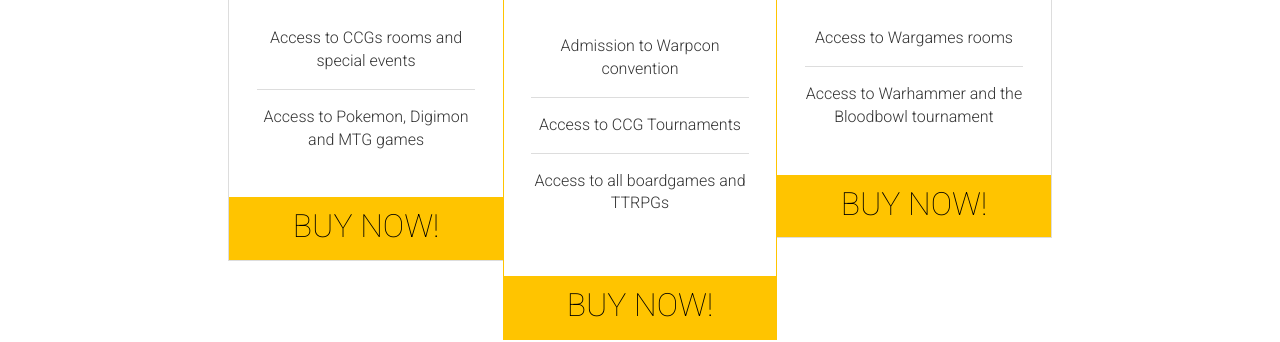
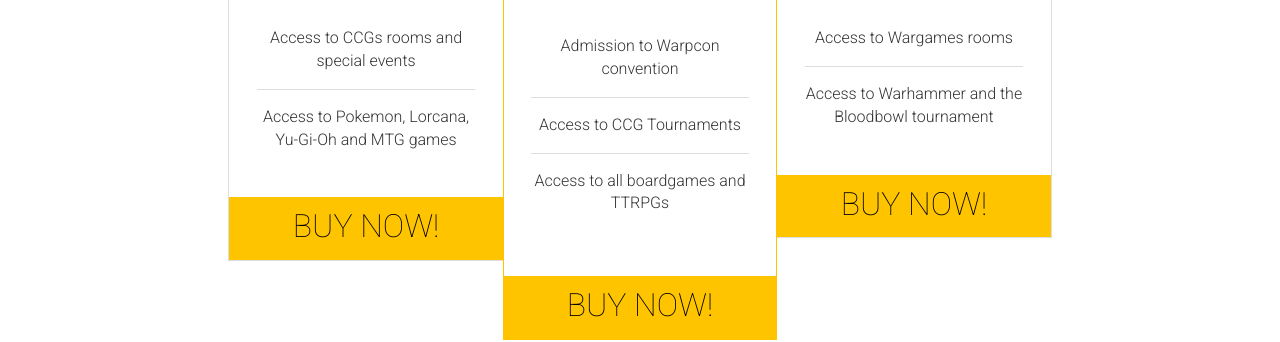
Before and after one commit to gregoriousTechorious/warpcon.ie, a Jekyll site: the page built from index.html, in a window 1280 px wide and 900 px high, scrolled down 3574 px. Shown: the part 153-495 px from the top of the window. Built offline with Jekyll 4.4.1, drawn with Linux system fonts in a browser that asks for light colours; nearby versions of some CDN libraries.

Commit message:
Update _config.yml

```diff
--- a/_config.yml
+++ b/_config.yml
@@ -148,7 +148,7 @@ ticketsOffers:
   ticketsNumber: ""
   buyButtonLink: "https://uccsocieties.ticketsolve.com/ticketbooth/shows/1173651839"
   buyButtonText: "Buy now!"
-  ticketContentList: ["Access to CCGs rooms and special events", "Access to Pokemon, Digimon and MTG games"]
+  ticketContentList: ["Access to CCGs rooms and special events", "Access to Pokemon, Lorcana, Yu-Gi-Oh and MTG games"]
   # validFrom: "2014-08-25T10:00"
   # validThrough: "2014-09-30T23:59"
  -
```
